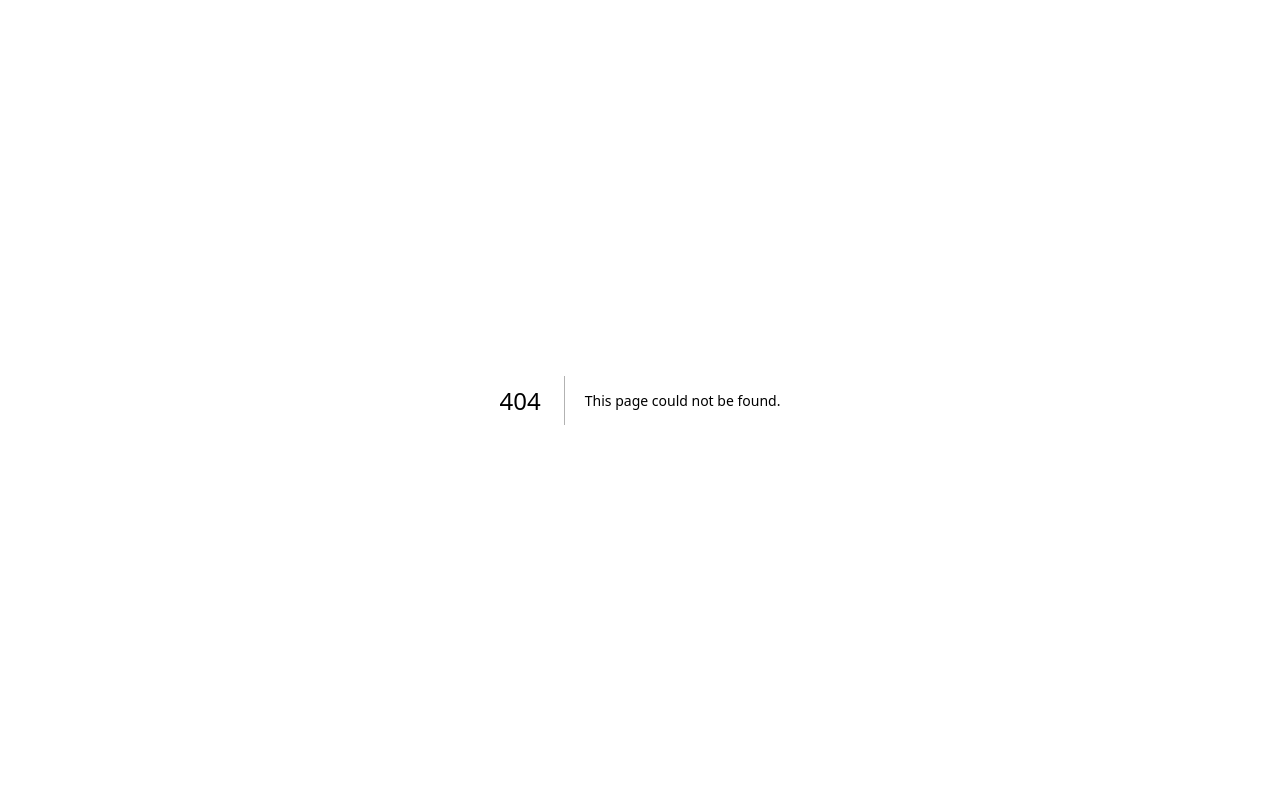
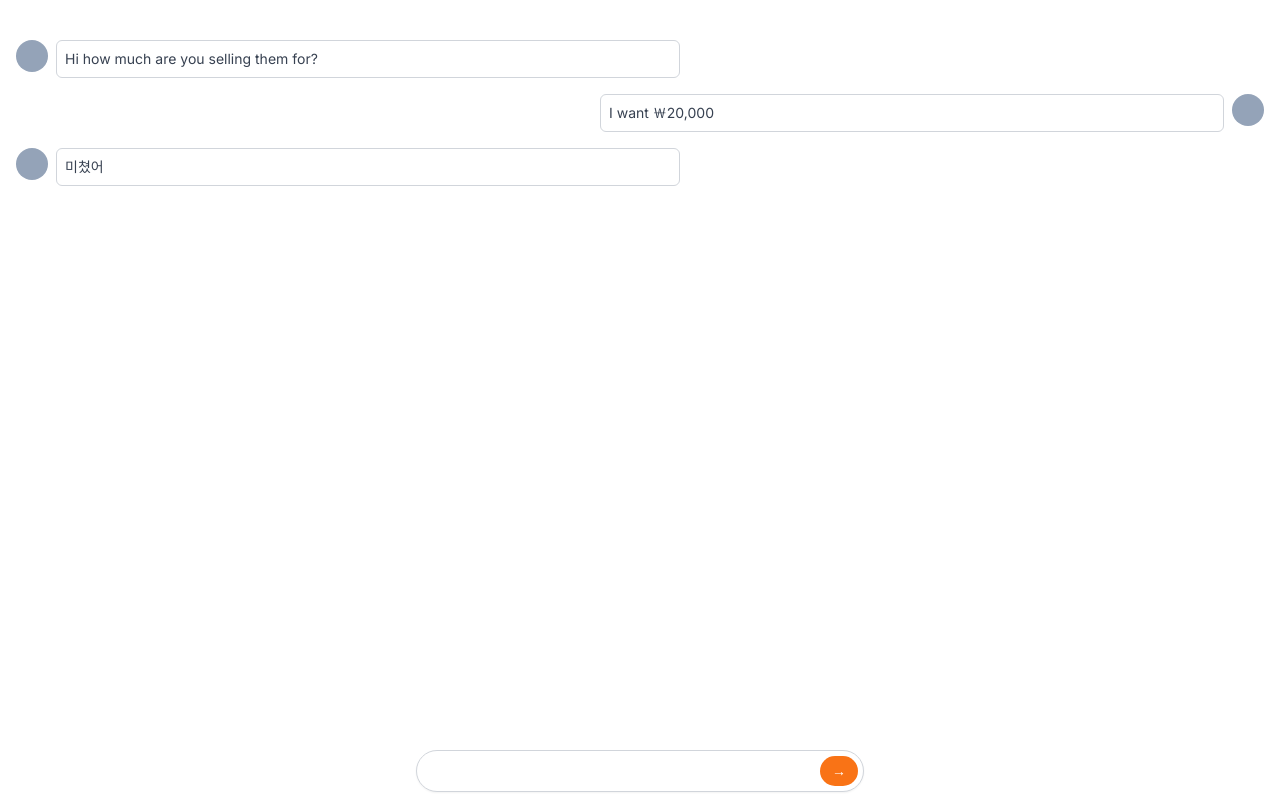
Before and after one commit to taehyeon0412/next_market_clone, a Next.js app: page /chats/1 in a window 1280 px wide. Before the commit this address had no page. Built offline with nearby package versions, Linux system fonts and the light colour scheme.

Commit message:
ChatDetail

```diff
--- /dev/null
+++ b/app/chats/[id]/page.tsx
@@ -0,0 +1,44 @@
+import type { NextPage } from "next";
+
+const ChatDetail: NextPage = () => {
+  return (
+    <div className="py-10 px-4 space-y-4">
+      <div className="flex items-start space-x-2">
+        <div className="w-8 h-8 rounded-full bg-slate-400" /> {/* 이미지 */}
+        <div className="w-1/2 text-sm text-gray-700 p-2 border border-gray-300 rounded-md ">
+          <p>Hi how much are you selling them for?</p>
+        </div>
+      </div>
+
+      <div className="flex flex-row-reverse items-start space-x-2 space-x-reverse">
+        <div className="w-8 h-8 rounded-full bg-slate-400" />
+        <div className="w-1/2 text-sm text-gray-700 p-2 border border-gray-300 rounded-md ">
+          <p>I want ￦20,000</p>
+        </div>
+      </div>
+
+      <div className="flex items-start space-x-2">
+        <div className="w-8 h-8 rounded-full bg-slate-400" />
+        <div className="w-1/2 text-sm text-gray-700 p-2 border border-gray-300 rounded-md ">
+          <p>미쳤어</p>
+        </div>
+      </div>
+
+      <div className="fixed w-full mx-auto max-w-md bottom-2 left-0 right-0 inset-x-0">
+        <div className="relative flex items-center">
+          <input
+            type="text"
+            className="shadow-sm rounded-full w-full border-gray-300 focus:ring-orange-500 focus:outline-none focus:border-orange-500 pr-12"
+          />
+          <div className="absolute inset-y-0 flex py-1.5 pr-1.5 right-0">
+            <button className="flex focus:ring-2 focus:ring-offset-2 focus:ring-orange-500 focus:outline-none items-center bg-orange-500 rounded-full px-3 hover:bg-orange-600 cursor-pointer text-sm text-white">
+              &rarr;
+            </button>
+          </div>
+        </div>
+      </div>
+    </div>
+  );
+};
+
+export default ChatDetail;
```
